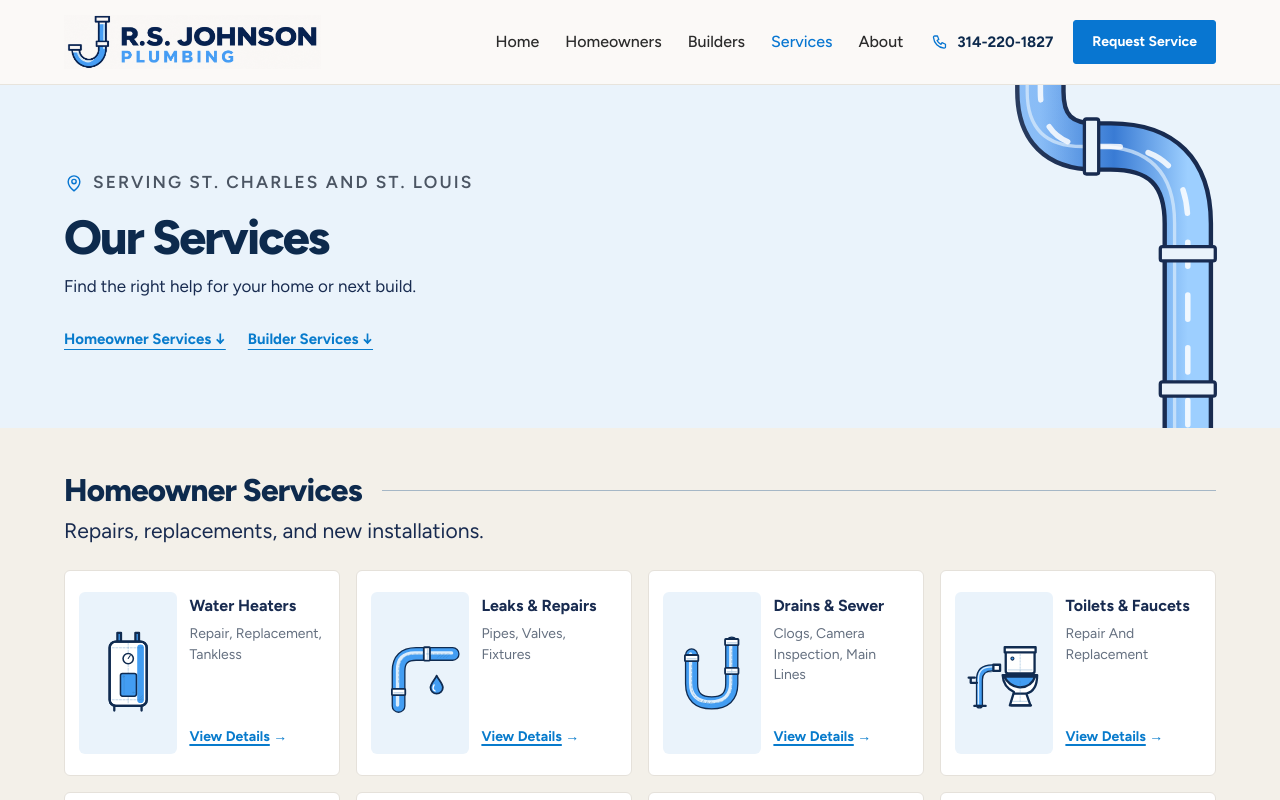
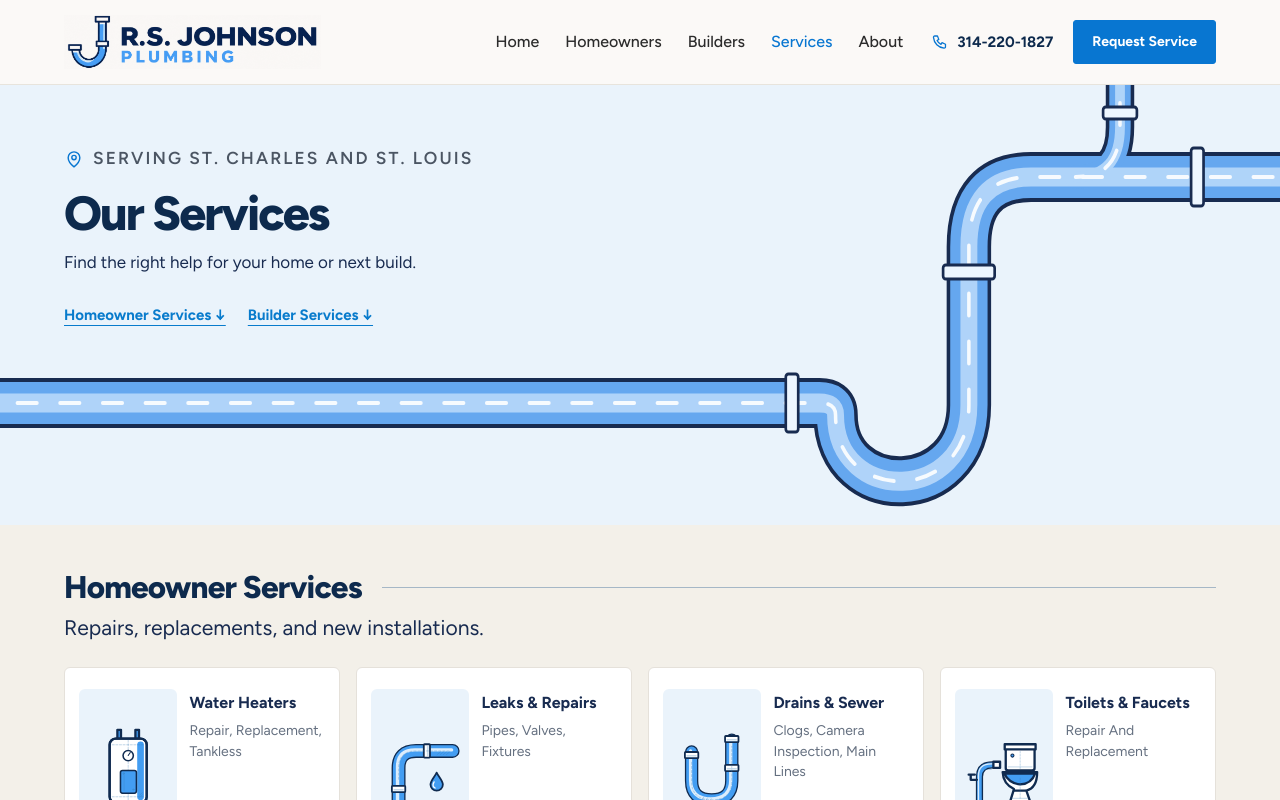
Before and after one commit to rs-johnson-plumbing/website, a Next.js app: page /services in a window 1280 px wide. Shown: the top 800 px of the page. Built offline with nearby package versions, Linux system fonts and the light colour scheme.

Commit message:
Build connected Johnson J services hero (#156)
* Build connected J hero pipe with converging water streams

* Lay out connected J across desktop services hero

```diff
--- a/src/components/concept-two/ui/ServiceSketch.tsx
+++ b/src/components/concept-two/ui/ServiceSketch.tsx
@@ -101,10 +101,9 @@ export function PipeBanner() {
  </svg>;
 }
 
-/** One continuous stream around the hero's right edge; no competing branches. */
-export function ServicesHeroPipe() {
+function MobileServicesPipe() {
  const route = "M204 -30V30Q204 80 254 80H268Q338 80 338 150V390";
- return <svg viewBox="0 0 400 360" preserveAspectRatio="xMaxYMid slice" fill="none" strokeLinecap="round" strokeLinejoin="round" aria-hidden="true">
+ return <svg className="c2-services-pipe-mobile" viewBox="0 0 400 360" preserveAspectRatio="xMaxYMid slice" fill="none" strokeLinecap="round" strokeLinejoin="round" aria-hidden="true">
   <defs><linearGradient id="services-pipe-blue" x1="0" x2="1"><stop stopColor="#83b9f6"/><stop offset=".5" stopColor="#397bd4"/><stop offset="1" stopColor="#9dcfff"/></linearGradient></defs>
   <path d={route} stroke="#182b50" strokeWidth="46"/>
   <path d={route} stroke="url(#services-pipe-blue)" strokeWidth="38"/>
@@ -113,3 +112,28 @@ export function ServicesHeroPipe() {
   <g stroke="#182b50" strokeWidth="3" fill="#eaf3fb"><rect x="313" y="171" width="50" height="13" rx="2"/><rect x="313" y="294" width="50" height="13" rx="2"/><rect x="244" y="55" width="13" height="50" rx="2"/></g>
  </svg>;
 }
+
+
+/** Desktop J silhouette: both feeds converge before the continuous outlet. */
+export function ServicesHeroPipe() {
+ const main = "M1480 92H1160Q1090 92 1090 162V320C1090 420 940 420 940 330Q940 318 922 318H-40";
+ const feed = "M1260 -30V42Q1260 92 1210 92";
+ return <>
+  <MobileServicesPipe/>
+  <svg className="c2-services-pipe-desktop" viewBox="0 0 1440 440" preserveAspectRatio="none" fill="none" strokeLinecap="round" strokeLinejoin="round" aria-hidden="true" focusable="false">
+   <g stroke="#182b50"><path d={main} strokeWidth="50"/><path d={feed} strokeWidth="32"/></g>
+   <g stroke="#65a7ef"><path d={main} strokeWidth="42"/><path d={feed} strokeWidth="24"/></g>
+   <g stroke="#d7ecff" opacity=".65"><path d={main} strokeWidth="19"/><path d={feed} strokeWidth="11"/></g>
+   <g stroke="#fff" strokeWidth="4" strokeDasharray="22 26" opacity=".9">
+    <path d={main} className="c2-hero-water"/>
+    <path d={feed} className="c2-hero-water"/>
+   </g>
+   <g stroke="#182b50" strokeWidth="3" fill="#edf6ff">
+    <rect x="1241" y="22" width="38" height="12" rx="3"/>
+    <rect x="1340" y="63" width="14" height="58" rx="3"/>
+    <rect x="1061" y="180" width="58" height="14" rx="3"/>
+    <rect x="884" y="289" width="14" height="58" rx="3"/>
+   </g>
+  </svg>
+ </>;
+}
--- a/src/styles/concept-two-page-polish.css
+++ b/src/styles/concept-two-page-polish.css
@@ -655,3 +655,14 @@
  .c2 svg[data-mobile-active="true"] :is(.c2-sketch-flow,.c2-bowl-swirl) { opacity:.85; }
  .c2 svg[data-mobile-active="true"] .c2-sketch-flow { animation:c2-tile-water 1.6s linear infinite; }
 }
+
+/* Connected Johnson J fills the desktop hero; the phone keeps its downward run. */
+.c2 .directory-preview.c2-services .dp-header-art .c2-services-pipe-desktop { display:none; }
+@media(min-width:768px) {
+ .c2 .directory-preview.c2-services .dp-header { min-height:440px; padding-top:45px; padding-bottom:145px; box-sizing:border-box; }
+ .c2 .directory-preview.c2-services .dp-header-art .c2-services-pipe-mobile { display:none; }
+ .c2 .directory-preview.c2-services .dp-header-art .c2-services-pipe-desktop { display:block; inset:0; width:100%; height:100%; transform:none; }
+ .c2 .directory-preview.c2-services .dp-header-art::after { background:none; }
+ .c2 .directory-preview.c2-services .dp-header .dp-intro { max-width:58%; }
+ .c2 .directory-preview.c2-services .dp-header .c2-location { max-width:65%; }
+}
```
